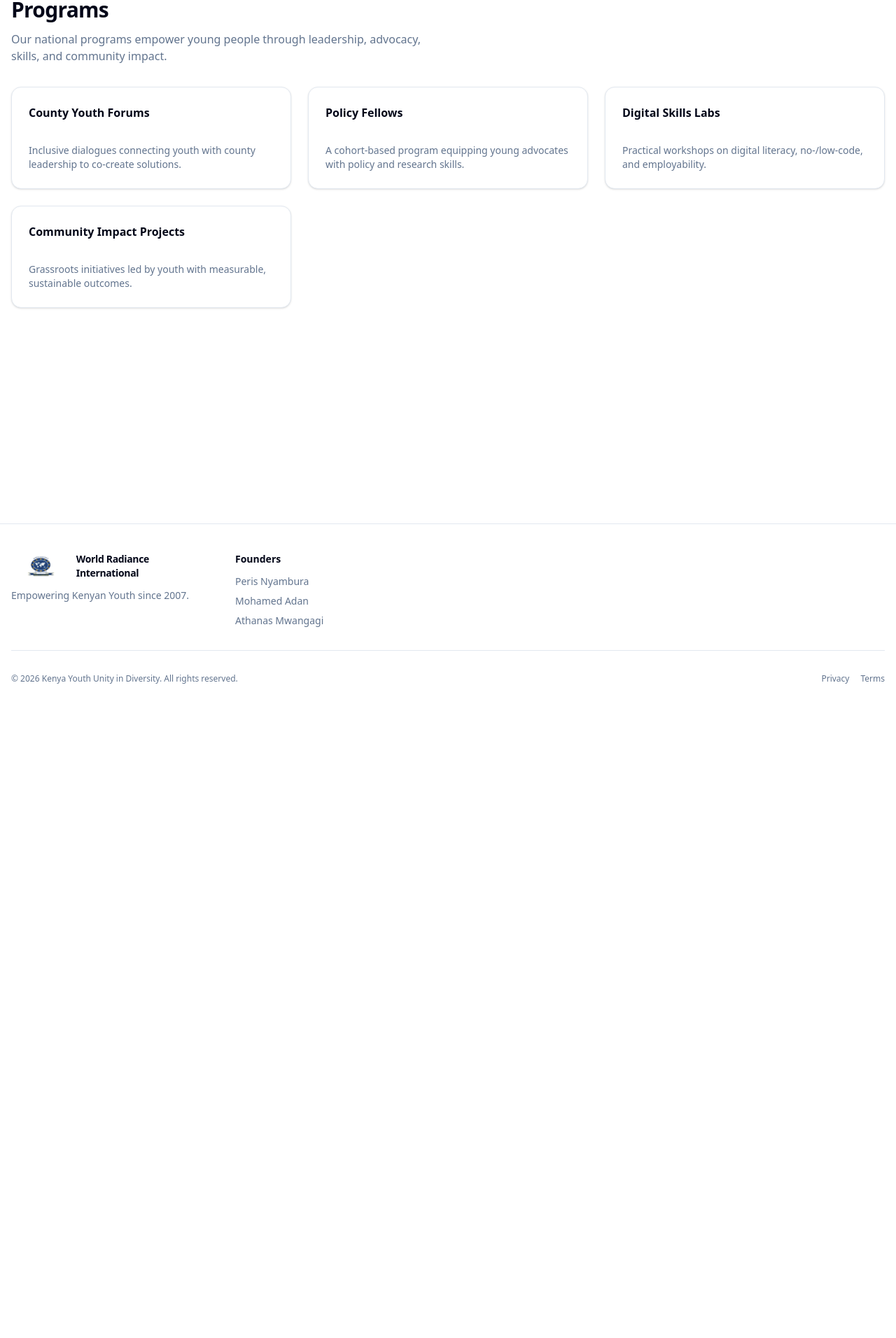
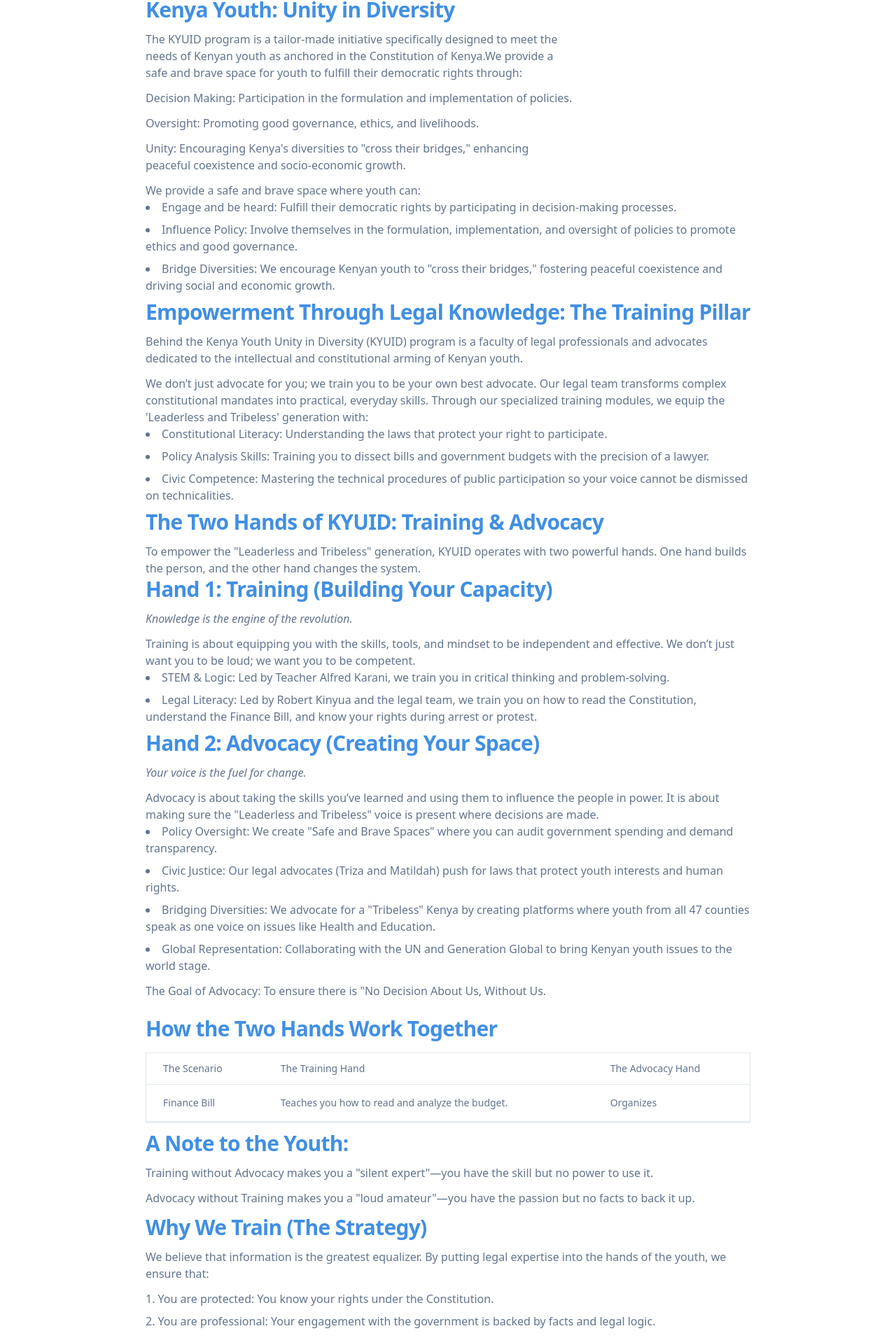
Before and after one commit to codesmithsafrica/kyuid, a Next.js app: page /programs in a window 1280 px wide. Shown: the part 117-2029 px from the top of the page at 70% size. Before the commit the page ends 1135 px from the top, so only its background shows below. Built offline with nearby package versions, Linux system fonts and the light colour scheme.

Commit message:
added content in program page

```diff
--- a/src/app/about/page.tsx
+++ b/src/app/about/page.tsx
@@ -85,7 +85,7 @@ export default function AboutPage() {
               WRI is mandated to provide training and advocacy. We focus on changing the attitudes of
           youth across our specific focus areas:
         </p>
-                <ul className="list-inside list-disc">
+        <ul className="list-inside list-disc">
           <li className="mb-2">Environment</li>
           <li className="mb-2">Culture</li>
           <li className="mb-2">Education</li>
--- a/src/app/join/page.tsx
+++ b/src/app/join/page.tsx
@@ -11,12 +11,14 @@ export default function JoinPage() {
 
   return (
     <div className="container mx-auto max-w-2xl px-4 py-12">
-      <h1 className="text-3xl font-semibold tracking-tight">Join Us</h1>
+      <h1  style={{
+         color: "#418FE2"
+      }} className="text-3xl font-semibold tracking-tight">Join Us</h1>
       <p className="mt-3 text-muted-foreground">
         Become a member or volunteer and help shape youth-inclusive decisions across Kenya.
       </p>
 
-      <Card className="mt-8">
+      {/* <Card className="mt-8">
         <CardHeader>
           <CardTitle className="text-base">Membership Form</CardTitle>
         </CardHeader>
@@ -51,7 +53,7 @@ export default function JoinPage() {
             </form>
           )}
         </CardContent>
-      </Card>
+      </Card> */}
     </div>
   );
 }
--- a/src/app/programs/page.tsx
+++ b/src/app/programs/page.tsx
@@ -21,12 +21,160 @@ const programs = [
 
 export default function ProgramsPage() {
   return (
-    <div className="container mx-auto px-4 py-12">
-      <h1 className="text-3xl font-semibold tracking-tight">Programs</h1>
+    <div className="container mx-auto px-4 py-12 m max-w-4xl ">
+      <h1 style={{
+        color: "#418FE2"
+      }} className="text-3xl font-semibold tracking-tight">Kenya Youth: Unity in Diversity</h1>
       <p className="mt-3 max-w-prose text-muted-foreground">
-        Our national programs empower young people through leadership, advocacy, skills, and community impact.
+        The KYUID program is a tailor-made initiative specifically designed to meet the needs of
+        Kenyan youth as anchored in the Constitution of Kenya.We provide a safe and brave
+        space for youth to fulfill their democratic rights through:
       </p>
-      <div className="mt-8 grid gap-6 md:grid-cols-2 lg:grid-cols-3">
+      <p className="mt-3 text-muted-foreground">Decision Making: Participation in the formulation and implementation of policies.</p>
+      <p className="mt-3 max-w-prose text-muted-foreground">Oversight: Promoting good governance, ethics, and livelihoods.</p>
+      <p className="mt-3 max-w-prose text-muted-foreground">Unity: Encouraging Kenya's diversities to "cross their bridges," enhancing peaceful
+        coexistence and socio-economic growth.</p>
+      <p className="mt-3 text-muted-foreground">We provide a safe and brave space where youth can:</p>
+      <ul className="list-inside text-muted-foreground list-disc">
+        <li className="mb-2">Engage and be heard: Fulfill their democratic rights by participating in
+          decision-making processes.</li>
+        <li className="mb-2">Influence Policy: Involve themselves in the formulation, implementation, and
+          oversight of policies to promote ethics and good governance.</li>
+        <li className="mb-2">Bridge Diversities: We encourage Kenyan youth to "cross their bridges," fostering
+          peaceful coexistence and driving social and economic growth.</li>
+      </ul>
+      <h1 style={{
+        color: "#418FE2"
+      }} className="text-3xl font-semibold tracking-tight">Empowerment Through Legal Knowledge: The Training Pillar</h1>
+
+      <p className="mt-3 text-muted-foreground">Behind the Kenya Youth Unity in Diversity (KYUID) program is a faculty of legal
+        professionals and advocates dedicated to the intellectual and constitutional arming of
+        Kenyan youth.</p>
+      <p className="mt-3 text-muted-foreground">We don’t just advocate for you; we train you to be your own best advocate. Our legal team
+        transforms complex constitutional mandates into practical, everyday skills. Through our
+        specialized training modules, we equip the 'Leaderless and Tribeless' generation with:</p>
+      <ul className="list-inside text-muted-foreground list-disc">
+        <li className="mb-2">Constitutional Literacy: Understanding the laws that protect your right to
+          participate.</li>
+        <li className="mb-2">Policy Analysis Skills: Training you to dissect bills and government budgets with
+          the precision of a lawyer.</li>
+        <li className="mb-2">Civic Competence: Mastering the technical procedures of public participation so
+          your voice cannot be dismissed on technicalities.</li>
+
+
+      </ul>
+      <h1 style={{
+        color: "#418FE2",
+        fontWeight: "bold"
+      }} className="text-3xl font-semibold tracking-tight">The Two Hands of KYUID: Training & Advocacy</h1>
+      <p className="mt-3 text-muted-foreground">To empower the "Leaderless and Tribeless" generation, KYUID operates with two powerful
+        hands. One hand builds the person, and the other hand changes the system.</p>
+      <h1 style={{
+        color: "#418FE2",
+
+      }} className="text-3xl font-semibold tracking-tight">Hand 1: Training (Building Your Capacity)</h1>
+      <p style={{
+        fontStyle: "italic"
+      }} className="mt-3 text-muted-foreground">Knowledge is the engine of the revolution.</p>
+      <p className="mt-3 text-muted-foreground">Training is about equipping you with the skills, tools, and mindset to be independent and
+        effective. We don’t just want you to be loud; we want you to be competent.</p>
+      <ul className="list-inside text-muted-foreground list-disc">
+        <li className="mb-2">STEM & Logic: Led by Teacher Alfred Karani, we train you in critical thinking and
+          problem-solving.</li>
+        <li className="mb-2">Legal Literacy: Led by Robert Kinyua and the legal team, we train you on how to
+          read the Constitution, understand the Finance Bill, and know your rights during arrest
+          or protest.</li>
+      </ul>
+      <h1 style={{
+        color: "#418FE2",
+      }} className="text-3xl font-semibold tracking-tight">Hand 2: Advocacy (Creating Your Space)</h1>
+      <p style={{
+        fontStyle: "italic"
+      }} className="mt-3 text-muted-foreground">Your voice is the fuel for change.</p>
+
+      <p className="mt-3 text-muted-foreground">Advocacy is about taking the skills you’ve learned and using them to influence the people in
+        power. It is about making sure the "Leaderless and Tribeless" voice is present where
+        decisions are made.</p>
+      <ul className="list-inside text-muted-foreground list-disc">
+        <li className="mb-2">Policy Oversight: We create "Safe and Brave Spaces" where you can audit
+          government spending and demand transparency.</li>
+        <li className="mb-2">Civic Justice: Our legal advocates (Triza and Matildah) push for laws that protect
+          youth interests and human rights.</li>
+        <li className="mb-2">Bridging Diversities: We advocate for a "Tribeless" Kenya by creating platforms
+          where youth from all 47 counties speak as one voice on issues like Health and
+          Education.</li>
+        <li className="mb-2">Global Representation: Collaborating with the UN and Generation Global to bring
+          Kenyan youth issues to the world stage.</li>
+      </ul>
+      <p className="mt-3 mb-3 text-muted-foreground">The Goal of Advocacy: To ensure there is "No Decision About Us, Without Us.</p>
+
+      <h1 style={{
+        color: "#418FE2",
+        fontWeight: "bold"
+      }} className="text-3xl mt-6 font-semibold tracking-tight">How the Two Hands Work Together</h1>
+
+<div className="relative overflow-x-auto bg-neutral-primary-soft shadow-xs mt-4 rounded-base border border-default">
+    <table className="w-full text-sm  text-muted-foreground text-left rtl:text-right text-body">
+        <thead className="text-sm text-body bg-neutral-secondary-soft border-b rounded-base border-default">
+            <tr>
+                <th scope="col" className="px-6 py-3 font-medium">
+                   The Scenario
+                </th>
+                <th scope="col" className="px-6 py-3 font-medium">
+                  The Training Hand
+                </th>
+                <th scope="col" className="px-6 py-3 font-medium">
+                  The Advocacy Hand
+                </th>
+
+            </tr>
+        </thead>
+        <tbody>
+            <tr className="bg-neutral-primary border-b border-default">
+                <th scope="row" className="px-6 py-4 font-medium text-heading whitespace-nowrap">
+                   Finance Bill
+                </th>
+                <td className="px-6 py-4">
+                   Teaches you how to read
+              and analyze the budget.
+                </td>
+                <td className="px-6 py-4">
+                    Organizes
+                </td>
+
+            </tr>
+
+        </tbody>
+    </table>
+</div>
+
+      <h1 style={{
+        color: "#418FE2",
+      }} className="text-3xl mt-3 font-semibold tracking-tight">A Note to the Youth:</h1>
+       <p className="mt-3 mb-3 text-muted-foreground">Training without Advocacy makes you a "silent expert"—you have the skill but no power to
+       use it.</p>
+      <p className="mt-3 mb-3 text-muted-foreground">Advocacy without Training makes you a "loud amateur"—you have the passion but no
+        facts to back it up.</p>
+      <h1 style={{
+        color: "#418FE2",
+      }} className="text-3xl mt-3 font-semibold tracking-tight">Why We Train (The Strategy)</h1>
+      <p className="mt-3 mb-3 text-muted-foreground">We believe that information is the greatest equalizer. By putting legal expertise into the
+      hands of the youth, we ensure that:</p>
+      <ol className="list-inside text-muted-foreground list-decimal">
+        <li className="mb-2">You are protected: You know your rights under the Constitution.</li>
+        <li className="mb-2">You are professional: Your engagement with the government is backed by facts and
+          legal logic.</li>
+        <li className="mb-2">You are independent: You no longer need "middlemen" to speak for you.</li>
+      </ol>
+
+      <h1 style={{
+        color: "#418FE2",
+      }} className="text-3xl mt-3 font-semibold tracking-tight">How this connects to your "Leaderless/Tribeless" goal:</h1>
+      <p className="mt-3 mb-3 text-muted-foreground">In a leaderless movement, every member must be trained. If only one person knows the
+        law, the movement is vulnerable. When all youth are trained in their constitutional rights, the
+        movement becomes an unstoppable force for ethical governance.</p>
+        <p className="mt-6 mb-3 text-muted-foreground">KYUID gives you both.</p>
+      {/* <div className="mt-8 grid gap-6 md:grid-cols-2 lg:grid-cols-3">
         {programs.map((p) => (
           <Card key={p.title}>
             <CardHeader>
@@ -35,7 +183,7 @@ export default function ProgramsPage() {
             <CardContent className="text-sm text-muted-foreground">{p.desc}</CardContent>
           </Card>
         ))}
-      </div>
+      </div> */}
     </div>
   );
 }
```
